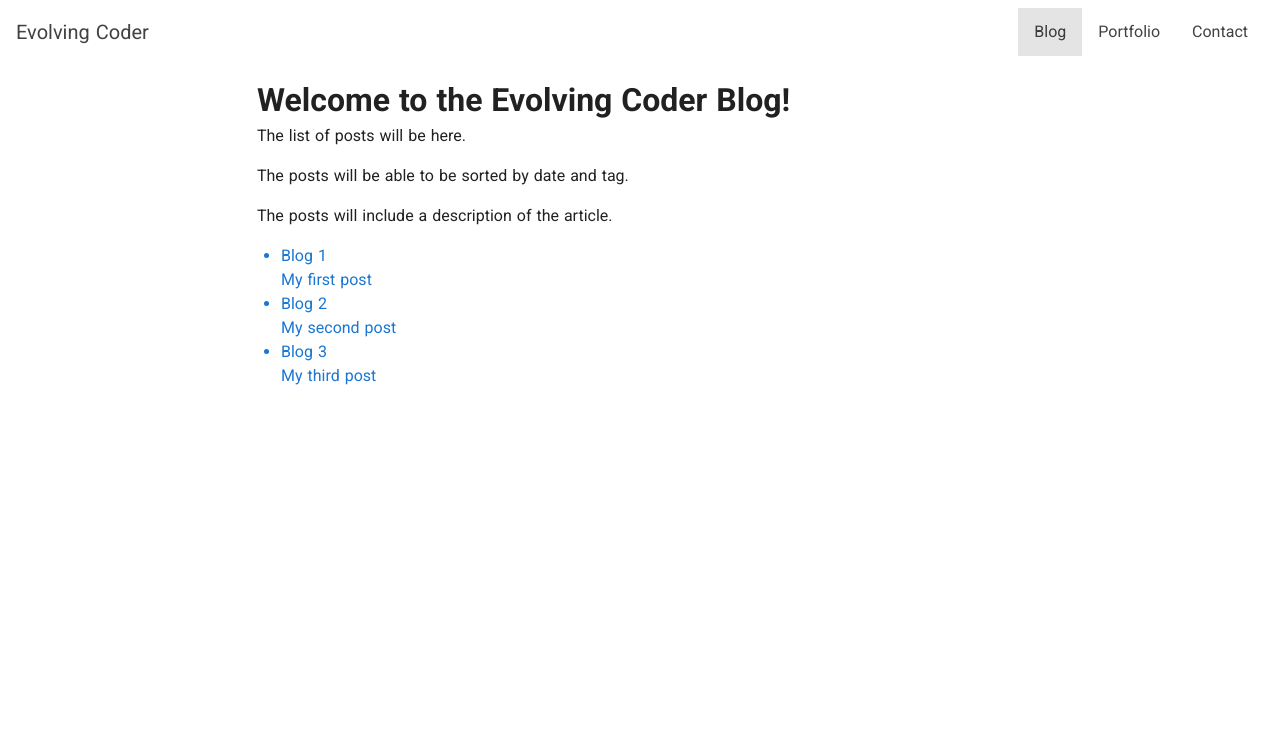
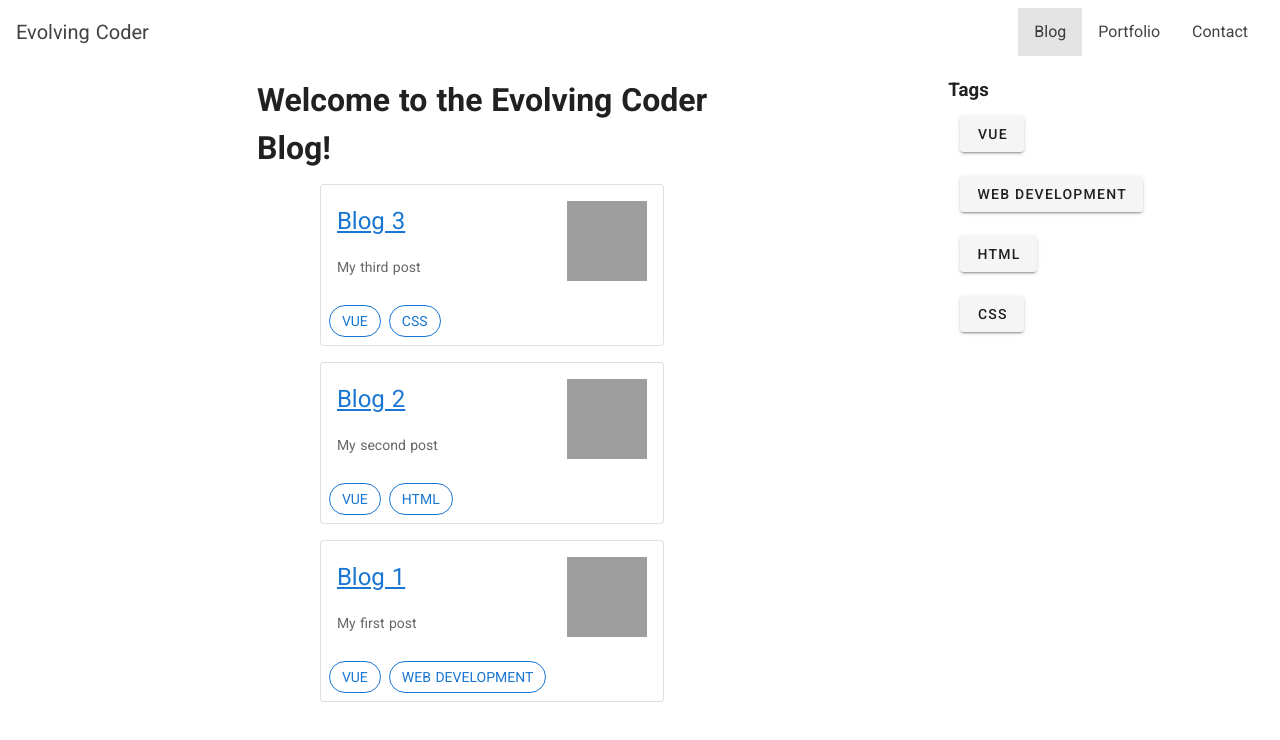
Before and after one commit to rhingstrumjr/evolving-coder, a Nuxt app: page /blog in a window 1280 px wide. Shown: the top 740 px of the page. Built offline with nearby package versions, Linux system fonts and the light colour scheme.

Commit message:
Layout of blog page

```diff
--- /dev/null
+++ b/components/BlogInfo.vue
@@ -0,0 +1,46 @@
+<template>
+  <v-container>
+    <v-card v-for="(post, index) in postList" :key="'post'+index" class="mx-auto mb-4" max-width="344" outlined>
+      <v-list-item three-line>
+        <v-list-item-content>
+          <v-list-item-title class="headline mb-1">
+            <nuxt-link :to="post.path">
+              {{ post.title }}
+            </nuxt-link>
+          </v-list-item-title>
+          <v-list-item-subtitle>{{ post.description }}</v-list-item-subtitle>
+        </v-list-item-content>
+
+        <v-list-item-avatar tile size="80" color="grey" />
+      </v-list-item>
+
+      <v-card-actions>
+        <!-- Use v-for to cycle through tags -->
+        <v-chip outlined color="primary" class="mr-2" v-for="(tag, i) in post.tags" :key="'tag'+i" text>
+          {{ tag.toUpperCase() }}
+        </v-chip>
+      </v-card-actions>
+    </v-card>
+  </v-container>
+</template>
+
+<script>
+export default {
+  props: {
+    postArray: {
+      type: Array,
+      required: true
+    }
+  },
+  data () {
+    return {
+      postList: this.postArray.reverse()
+    }
+  },
+  watch: {
+    postArray (newPostArray, oldPostArray) {
+      this.postList = this.postArray
+    }
+  }
+}
+</script>
--- a/pages/blog/2019/blog-post1.vue
+++ b/pages/blog/2019/blog-post1.vue
@@ -1,6 +1,6 @@
 <template lang="md">
-   # Blog post 1
-  I'm falling in love with Vuejs.  I find using it incredibly simple!
+   # How to start a web development project
+  alling in love wiI'm fth Vuejs.  I find using it incredibly simple!
 
   ### What do you love about Vue? {#q1}
   <UserAnswer v-bind:q-number="1" />
--- a/pages/blog/index.vue
+++ b/pages/blog/index.vue
@@ -1,26 +1,84 @@
 <template>
   <v-container>
-    <v-row justify="center">
-      <v-col cols="8">
+    <v-row class="d-xs-flex-direction: column d-md-flex">
+      <v-col cols="9" offset="2" md="5" md-offset="2">
         <h1>Welcome to the Evolving Coder Blog!</h1>
-        <p>The list of posts will be here.</p>
-        <p>The posts will be able to be sorted by date and tag.</p>
-        <p>The posts will include a description of the article.</p>
-        <ul>
-          <n-link v-for="(post, index) in blogPosts" :key="index" :to="post.path">
-            <li>{{ post.title }}<br> {{ post.description }}</li>
-          </n-link>
-        </ul>
+        <BlogInfo :post-array="blogPostsToShow" />
+      </v-col>
+      <v-col cols="9" offset="2" md="3">
+        <h3>Tags</h3>
+        <v-container v-for="tag in tagList" :key="tag">
+          <v-btn @click="filterPosts(tag)">
+            {{ tag }}
+          </v-btn>
+          <br>
+        </v-container>
       </v-col>
     </v-row>
   </v-container>
 </template>
 
 <script>
+import BlogInfo from "@/components/BlogInfo.vue"
 export default {
+  components: {
+    BlogInfo
+  },
+  data () {
+    return {
+      blogPostsToShow: [],
+      filterTags: []
+    }
+  },
   computed: {
     blogPosts () {
       return this.$store.state.blogPosts
+    },
+    tagList () {
+      const tlist = []
+      this.$store.state.blogPosts.forEach((post) => {
+        post.tags.forEach((tag) => {
+          if (!tlist.includes(tag)) {
+            tlist.push(tag)
+          }
+        })
+      })
+      return tlist
+    }
+  },
+  created () {
+    if (this.blogPosts.length < 5) {
+      this.blogPostsToShow = this.blogPosts.slice(0)
+    } else {
+      this.blogPostsToShow = this.blogPosts.slice(this.blogPosts.length - 5)
+    }
+  },
+  methods: {
+    filterPosts (filterTag) {
+      this.blogPostsToShow = []
+      let newBlogPostList = []
+      if (this.filterTags.includes(filterTag)) {
+        this.filterTags = this.filterTags.filter((tag) => {
+          return tag !== filterTag
+        })
+      } else {
+        this.filterTags.push(filterTag)
+      }
+      this.blogPosts.forEach((post) => {
+        this.filterTags.forEach((tag) => {
+          if (post.tags.includes(tag) && !newBlogPostList.includes(post)) {
+            newBlogPostList.push(post)
+          }
+        })
+      })
+      if (newBlogPostList.length === 0) {
+        if (this.blogPosts.length < 5) {
+          newBlogPostList = this.blogPosts.slice(0)
+        } else {
+          newBlogPostList = this.blogPosts.slice(this.blogPosts.length - 5)
+        }
+      }
+      this.blogPostsToShow = newBlogPostList.reverse()
     }
   },
   head () {
--- a/pages/index.vue
+++ b/pages/index.vue
@@ -24,7 +24,7 @@
           </ol>
         </v-col>
         <v-col cols="4">
-          <v-img src="../img/plan-design.jpg"></v-img>
+          <v-img src="../img/plan-design.jpg" />
         </v-col>
       </v-row>
       <v-row>
@@ -37,7 +37,7 @@
         </v-col>
       </v-row>
       <v-row class="grey lighten-4">
-        <v-col cols="8" offset="2">
+        <v-col cols="5" offset="2">
           <h1>Technologies I use:</h1>
           <ul>
             <li>
@@ -66,6 +66,9 @@
             </li>
           </ul>
         </v-col>
+        <v-col cols="4" align-self="center">
+          <v-img src="../img/web-tech.png" />
+        </v-col>
       </v-row>
     </v-container>
   </v-container>
--- a/store/index.js
+++ b/store/index.js
@@ -4,19 +4,19 @@ export const state = () => ({
       title: "Blog 1",
       path: "/blog/2019/blog-post1",
       description: "My first post",
-      tags: []
+      tags: ["vue", "web development"]
     },
     {
       title: "Blog 2",
       path: "/blog/2019/blog-post2",
       description: "My second post",
-      tags: []
+      tags: ["vue", "HTML"]
     },
     {
       title: "Blog 3",
       path: "/blog/2019/blog-post3",
       description: "My third post",
-      tags: []
+      tags: ["vue", "CSS"]
     }
   ]
 })
```
Also changed, not shown: static/img/web-tech.png (added).
